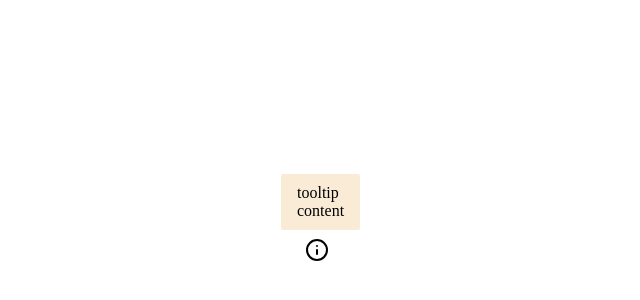
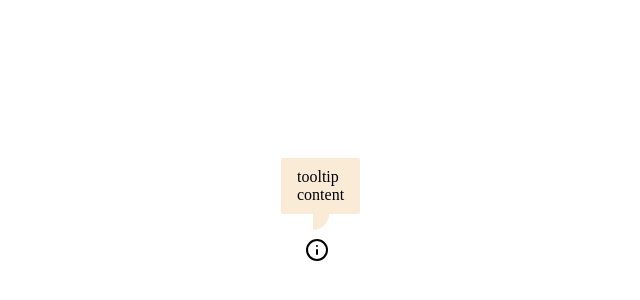
Before and after one commit to NaifIT11/native-tooltip, a plain HTML site: page index.html in a window 1280 px wide. Shown: the part 148-448 px from the top of the page, without its empty margins (323-963 px from the left). Drawn offline with Linux system fonts and the light colour scheme.

Commit message:
styling the before element in tooltip

```diff
--- a/index.css
+++ b/index.css
@@ -30,6 +30,18 @@ button{
     border-radius: 0.125rem;
     background-color: antiquewhite;
     position: absolute;
-    top: -4rem;
+    top: -5rem;
     left: -1.5rem;
+    &::before{
+        content: "";
+        position: absolute;
+        background-color: inherit;
+        top: 4rem;
+        left: 50%;
+        translate: -50% -50%;
+        width: 1rem;
+        height: 1rem;
+        border-bottom-left-radius: 10rem;
+        border-bottom-right-radius: 99999px;
+    }
 }
```
